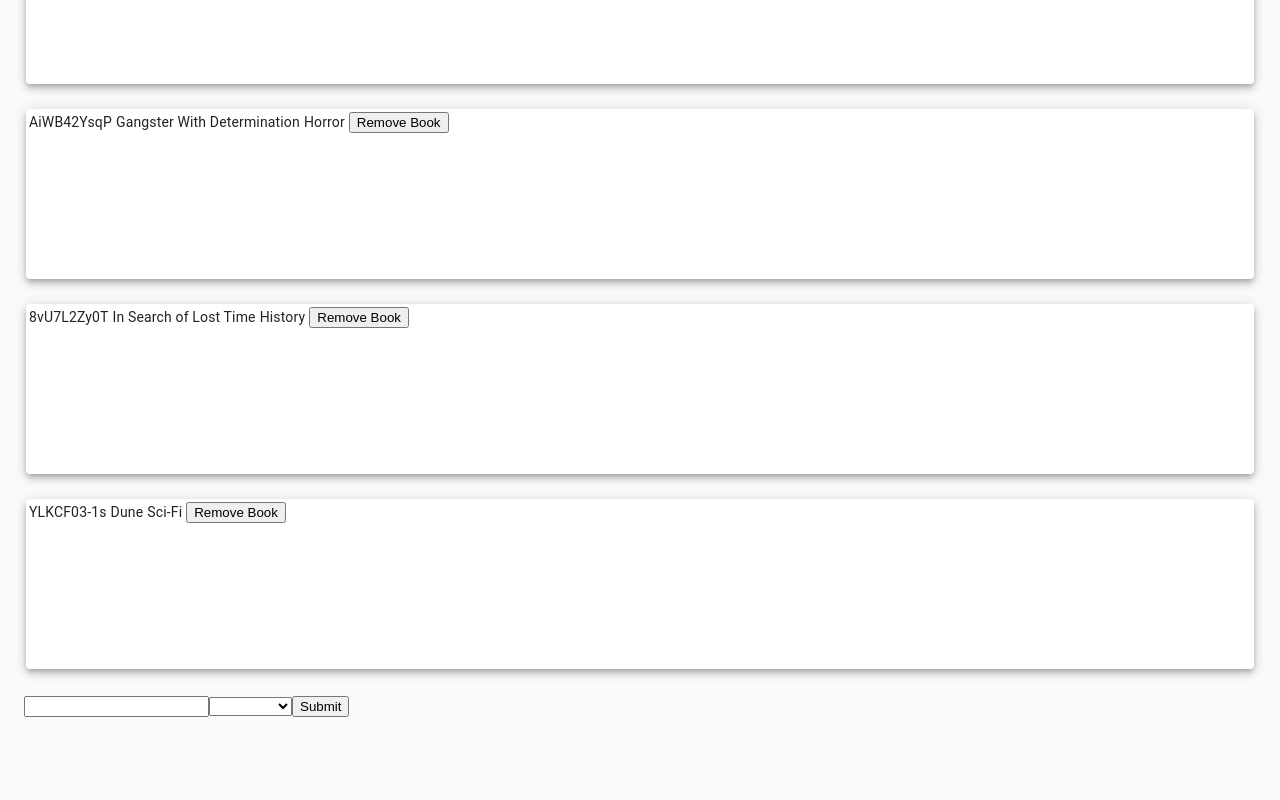
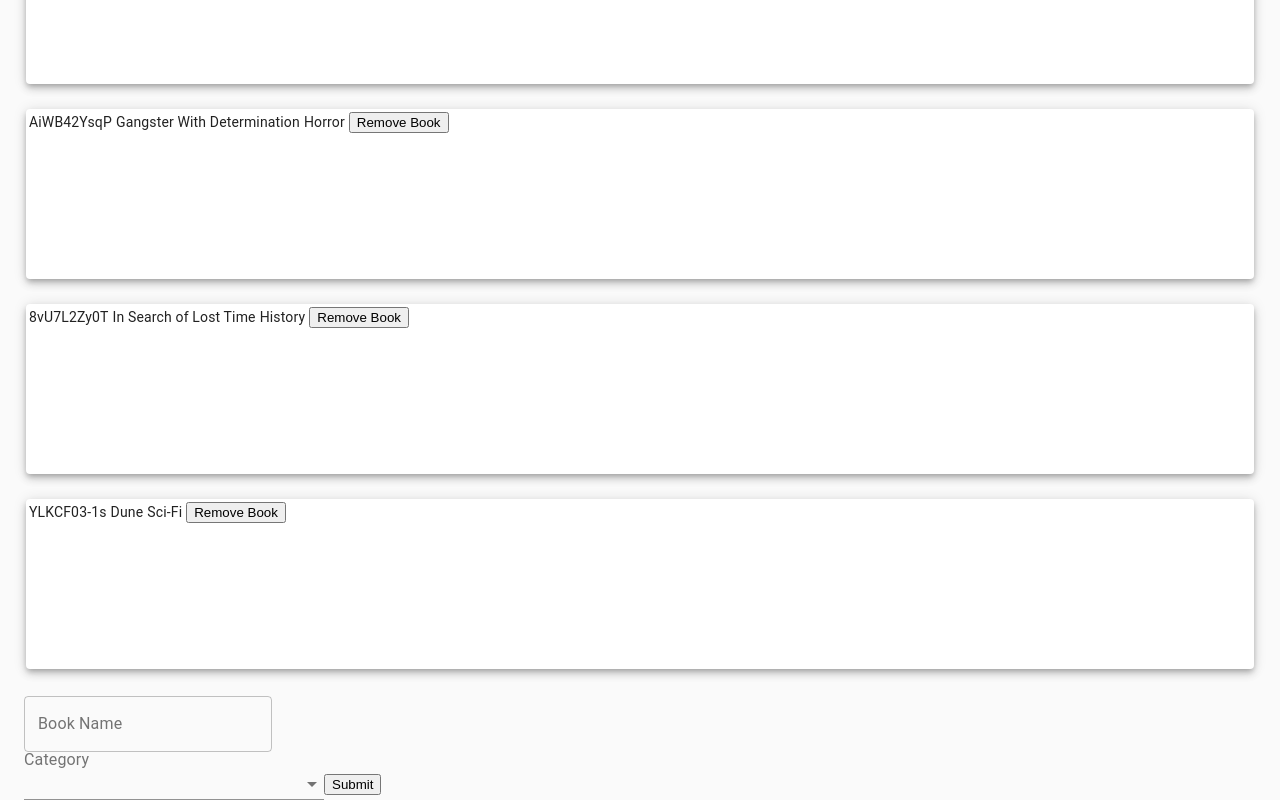
Before and after one commit to martinnajjar12/book-store, a React (Create React App) app: page / in a window 1280 px wide. Shown: the part 273-1073 px from the top of the page. Before the commit the page ends 990 px from the top, so only its background shows below. Built offline with nearby package versions, Linux system fonts and the light colour scheme.

Commit message:
Import TextInput and Select from Material UI

```diff
--- a/src/containers/BookForm.js
+++ b/src/containers/BookForm.js
@@ -1,3 +1,9 @@
+import {
+  InputLabel,
+  MenuItem,
+  Select,
+  TextField,
+} from '@material-ui/core';
 import React, { useState } from 'react';
 import { useDispatch } from 'react-redux';
 import shortid from 'shortid';
@@ -7,7 +13,8 @@ const categories = ['', 'Action', 'Biography', 'History', 'Horror', 'Kids', 'Lea
 
 const BookForm = () => {
   const category = categories.map(category => (
-    <option key={category} value={category}>{ category }</option>
+    // <option key={category} value={category}>{ category }</option>
+    <MenuItem key={category} value={category}>{category}</MenuItem>
   ));
   const [inputValue, setInputValue] = useState('');
   const [selectValue, setSelectValue] = useState('');
@@ -29,10 +36,16 @@ const BookForm = () => {
   return (
     <>
       <form>
-        <input value={inputValue} onChange={handleInputChange} type="text" />
-        <select value={selectValue} onChange={handleSelectChange}>
+        <TextField label="Book Name" variant="outlined" value={inputValue} onChange={handleInputChange} />
+        <InputLabel id="categorySelect">Category</InputLabel>
+        <Select
+          labelId="categorySelect"
+          value={selectValue}
+          onChange={handleSelectChange}
+          style={{ width: 300 }}
+        >
           {category}
-        </select>
+        </Select>
         <button
           onClick={handleSubmit}
           type="button"
```
